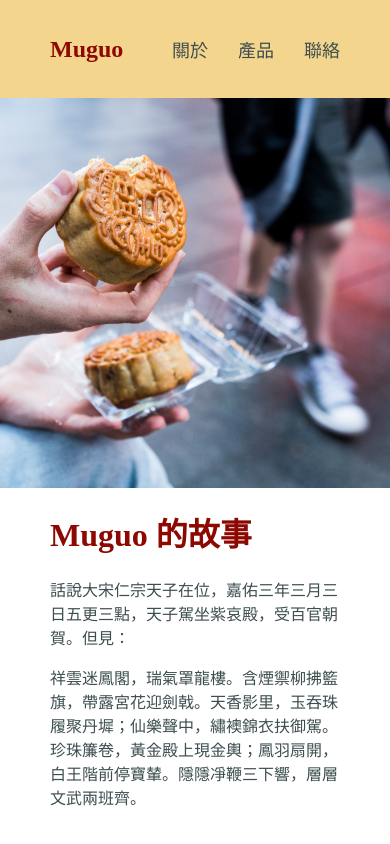
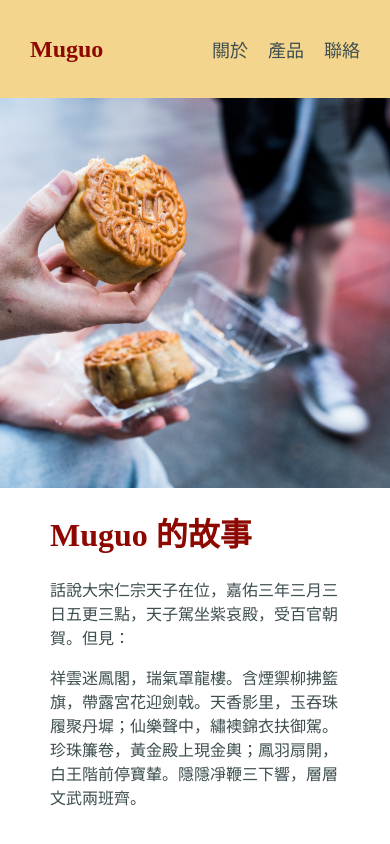
Before and after one commit to Yang-Yi-Shen/muguo, a Vue app: page /about in a window 390 px wide. Shown: the top 844 px of the page. Built offline with nearby package versions, Linux system fonts and the light colour scheme.

Commit message:
fix: mobile header margins & about image scaling

```diff
--- a/src/components/Header.vue
+++ b/src/components/Header.vue
@@ -65,4 +65,14 @@ header {
         padding: 0px 50px;
     }
 }
+
+@media (max-width: 768px) {
+    header {
+        padding: 0px 30px;
+    }
+
+    .header-nav {
+        gap: 20px;
+    }
+}
 </style>
--- a/src/views/Home.vue
+++ b/src/views/Home.vue
@@ -449,6 +449,7 @@ nav {
 
     .about-image-mobile {
         width: 100%;
+        object-fit: scale-down;
     }
 
     .about-text-mobile {
@@ -457,6 +458,9 @@ nav {
 }
 
 @media (max-width: 480px) {
+    .header-top {
+        padding: 0px 30px;
+    }
     .header-nav {
         gap: 20px;
     }
```
